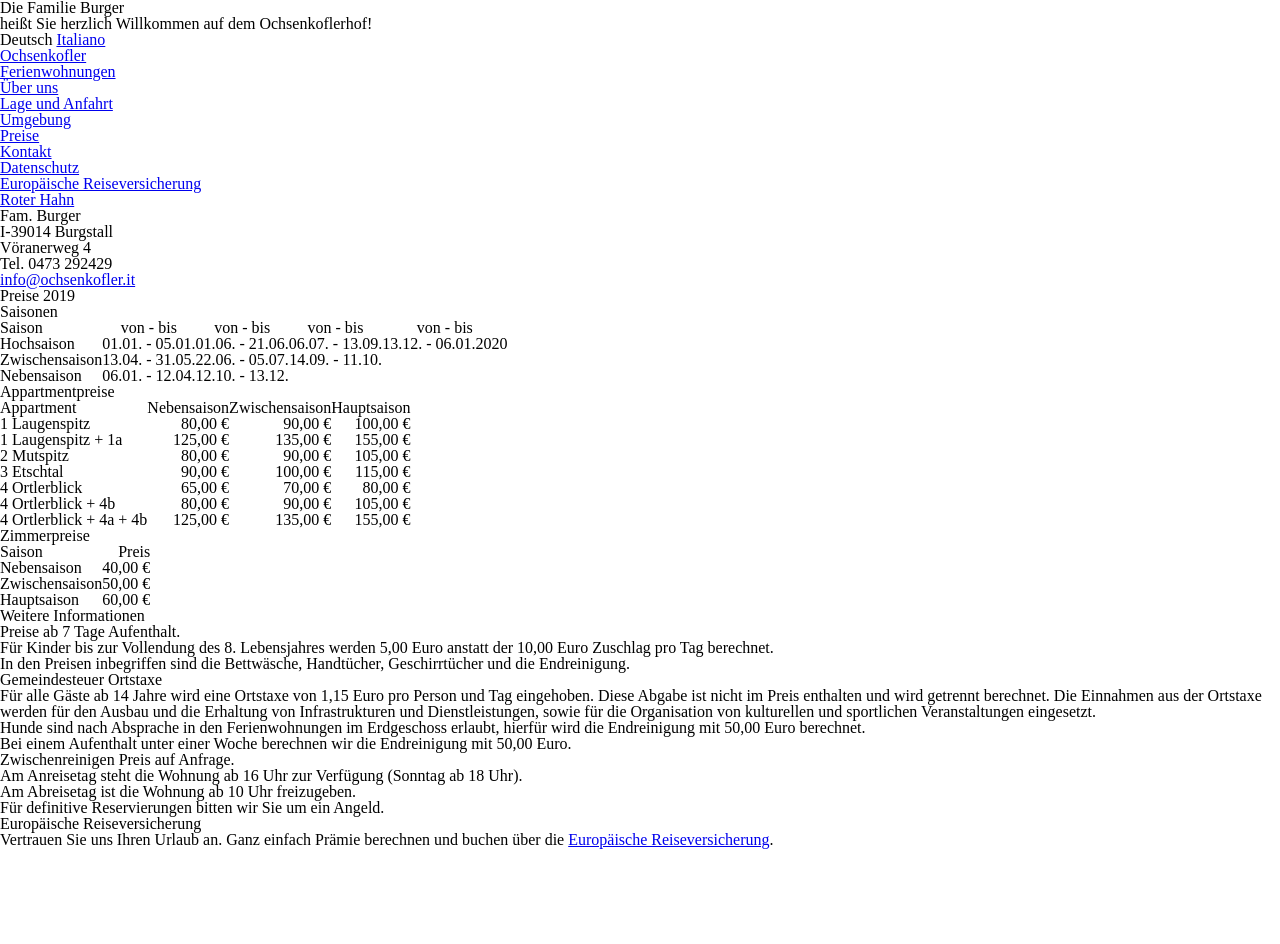
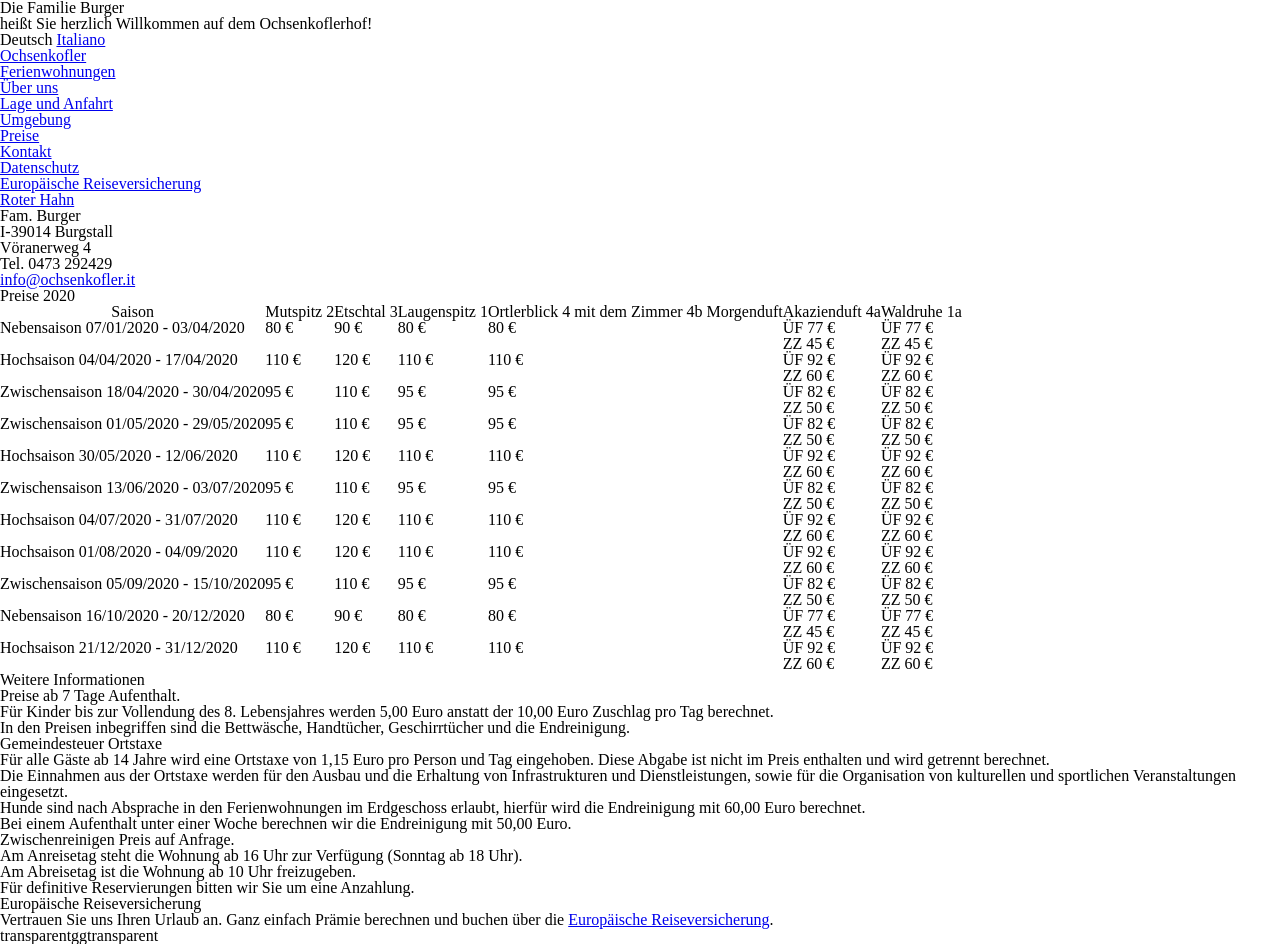
Before and after one commit to toburger/new.ochsenkofler.it, a Jekyll site: the page built from de/6-prices.markdown, in a window 1280 px wide. Built offline with Jekyll 4.4.1, drawn with Linux system fonts in a browser that asks for light colours; nearby versions of some CDN libraries; some web fonts are replaced; library files that are not in the unit come from our copies; comment, search, counter and statistics services are not loaded; before the commit the page ends 900 px from its top, so only the background shows below that.

Commit message:
add price table for 2020

```diff
--- a/de/6-prices.markdown
+++ b/de/6-prices.markdown
@@ -1,67 +1,84 @@
----
-title: Preise
-permalink: de/prices/
-tags: [menu]
 ---
 
-# Preise 2019
+title: Preise
 
-### Saisonen
+permalink: de/prices/
 
-{: .table .table5c .seasontable }
-| Saison         | von - bis       | von - bis       | von - bis       | von - bis           |
-| :------------- | :-------------: | :-------------: | :-------------: | :-----------------: |
-| Hochsaison     | 01.01. - 05.01. | 01.06. - 21.06. | 06.07. - 13.09. | 13.12. - 06.01.2020 |
-| Zwischensaison | 13.04. - 31.05. | 22.06. - 05.07. | 14.09. - 11.10. |                     |
-| Nebensaison    | 06.01. - 12.04. | 12.10. - 13.12. |                 |                     |
+tags: [menu]
 
-### Appartmentpreise
+---
 
-{: .table .table4c .seasontable }
-| Appartment               | Nebensaison       | Zwischensaison    | Hauptsaison       |
-| :----------------------- | ----------------: | ----------------: | ----------------: |
-| 1 Laugenspitz            | 80,00 €           | 90,00 €           | 100,00 €          |
-| 1 Laugenspitz + 1a       | 125,00 €          | 135,00 €          | 155,00 €          |
-| 2 Mutspitz               | 80,00 €           | 90,00 €           | 105,00 €          |
-| 3 Etschtal               | 90,00 €           | 100,00 €          | 115,00 €          |
-| 4 Ortlerblick            | 65,00 €           | 70,00 €           | 80,00 €           |
-| 4 Ortlerblick + 4b       | 80,00 €           | 90,00 €           | 105,00 €          |
-| 4 Ortlerblick + 4a + 4b  | 125,00 €          | 135,00 €          | 155,00 €          |
+# Preise 2020
 
-### Zimmerpreise
-
-{: .table .table4c .seasontable }
-| Saison         | Preis   |
-| :------------- | ------: |
-| Nebensaison    | 40,00 € |
-| Zwischensaison | 50,00 € |
-| Hauptsaison    | 60,00 € |
+{: .table .table7c .seasontable }
+|Saison|Mutspitz 2|Etschtal 3|Laugenspitz 1|Ortlerblick 4 mit dem Zimmer 4b Morgenduft|Akazienduft 4a|Waldruhe 1a|
+|--- |--- |--- |--- |--- |--- |--- |
+|Nebensaison 07/01/2020 - 03/04/2020|80 €|90 €|80 €|80 €|ÜF 77 €<br />ZZ 45 €|ÜF 77 €<br />ZZ 45 €|
+|Hochsaison 04/04/2020 - 17/04/2020|110 €|120 €|110 €|110 €|ÜF 92 €<br />ZZ 60 €|ÜF 92 €<br />ZZ 60 €|
+|Zwischensaison 18/04/2020 - 30/04/2020|95 €|110 €|95 €|95 €|ÜF 82 €<br />ZZ 50 €|ÜF 82 €<br />ZZ 50 €|
+|Zwischensaison 01/05/2020 - 29/05/2020|95 €|110 €|95 €|95 €|ÜF 82 €<br />ZZ 50 €|ÜF 82 €<br />ZZ 50 €|
+|Hochsaison 30/05/2020 - 12/06/2020|110 €|120 €|110 €|110 €|ÜF 92 €<br />ZZ 60 €|ÜF 92 €<br />ZZ 60 €|
+|Zwischensaison 13/06/2020 - 03/07/2020|95 €|110 €|95 €|95 €|ÜF 82 €<br />ZZ 50 €|ÜF 82 €<br />ZZ 50 €|
+|Hochsaison 04/07/2020 - 31/07/2020|110 €|120 €|110 €|110 €|ÜF 92 €<br />ZZ 60 €|ÜF 92 €<br />ZZ 60 €|
+|Hochsaison 01/08/2020 - 04/09/2020|110 €|120 €|110 €|110 €|ÜF 92 €<br />ZZ 60 €|ÜF 92 €<br />ZZ 60 €|
+|Zwischensaison 05/09/2020 - 15/10/2020|95 €|110 €|95 €|95 €|ÜF 82 €<br />ZZ 50 €|ÜF 82 €<br />ZZ 50 €|
+|Nebensaison 16/10/2020 - 20/12/2020|80 €|90 €|80 €|80 €|ÜF 77 €<br />ZZ 45 €|ÜF 77 €<br />ZZ 45 €|
+|Hochsaison 21/12/2020 - 31/12/2020|110 €|120 €|110 €|110 €|ÜF 92 €<br />ZZ 60 €|ÜF 92 €<br />ZZ 60 €|
 
 ### Weitere Informationen
 
+
+
 Preise ab 7 Tage Aufenthalt.
+
+
 
 Für Kinder bis zur Vollendung des 8. Lebensjahres werden 5,00 Euro anstatt der 10,00 Euro Zuschlag pro Tag berechnet.
 
+
+
 In den Preisen inbegriffen sind die Bettwäsche, Handtücher, Geschirrtücher und die Endreinigung.
+
+
 
 ### Gemeindesteuer Ortstaxe
 
+
+
 Für alle Gäste ab 14 Jahre wird eine Ortstaxe von 1,15 Euro pro Person und Tag eingehoben. Diese Abgabe ist nicht im Preis enthalten und wird getrennt berechnet.
+
 Die Einnahmen aus der Ortstaxe werden für den Ausbau und die Erhaltung von Infrastrukturen und Dienstleistungen, sowie für die Organisation von kulturellen und sportlichen Veranstaltungen eingesetzt.
 
-Hunde sind nach Absprache in den Ferienwohnungen im Erdgeschoss erlaubt, hierfür wird die Endreinigung mit 50,00 Euro berechnet.
+
+
+Hunde sind nach Absprache in den Ferienwohnungen im Erdgeschoss erlaubt, hierfür wird die Endreinigung mit 60,00 Euro berechnet.
+
+
 
 Bei einem Aufenthalt unter einer Woche berechnen wir die Endreinigung mit 50,00 Euro.
 
+
+
 Zwischenreinigen Preis auf Anfrage.
+
+
 
 Am Anreisetag steht die Wohnung ab 16 Uhr zur Verfügung (Sonntag ab 18 Uhr).
 
+
+
 Am Abreisetag ist die Wohnung ab 10 Uhr freizugeben.
 
-Für definitive Reservierungen bitten wir Sie um ein Angeld.
+
+
+Für definitive Reservierungen bitten wir Sie um eine Anzahlung.
+
+
 
 ### Europäische Reiseversicherung
 
+
+
 Vertrauen Sie uns Ihren Urlaub an. Ganz einfach Prämie berechnen und buchen über die [Europäische Reiseversicherung](http://partner.europaeische.at/roter-hahn?AGN2=142311216){:target="_blank"}.
+
+transparentggtransparent
```
Also changed, not shown: it/6-prices.markdown (+2 -33 lines).
